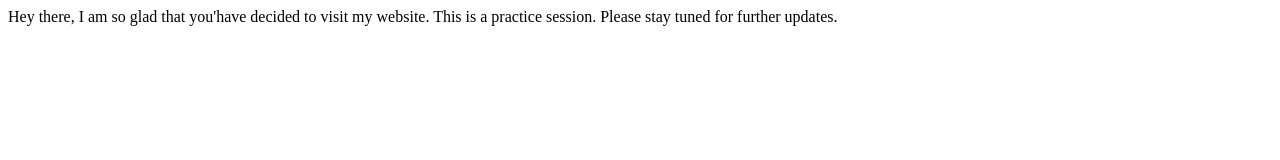
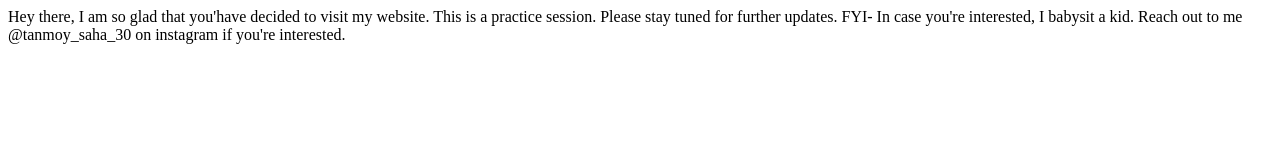
Before and after one commit to sahatanmoyofficial/LevelZero-NeoGCamp, a website: page index.html in a window 1280 px wide. Drawn offline with Linux system fonts and the light colour scheme.

Commit message:
docs: changed documentation

```diff
--- a/index.html
+++ b/index.html
@@ -8,5 +8,6 @@
 </head>
 <body>
     Hey there, I am so glad that you'have decided to visit my website. This is a practice session. Please stay tuned for further updates.
+    FYI- In case you're interested, I babysit a kid. Reach out to me @tanmoy_saha_30 on instagram if you're interested.
 </body>
 </html>
```
